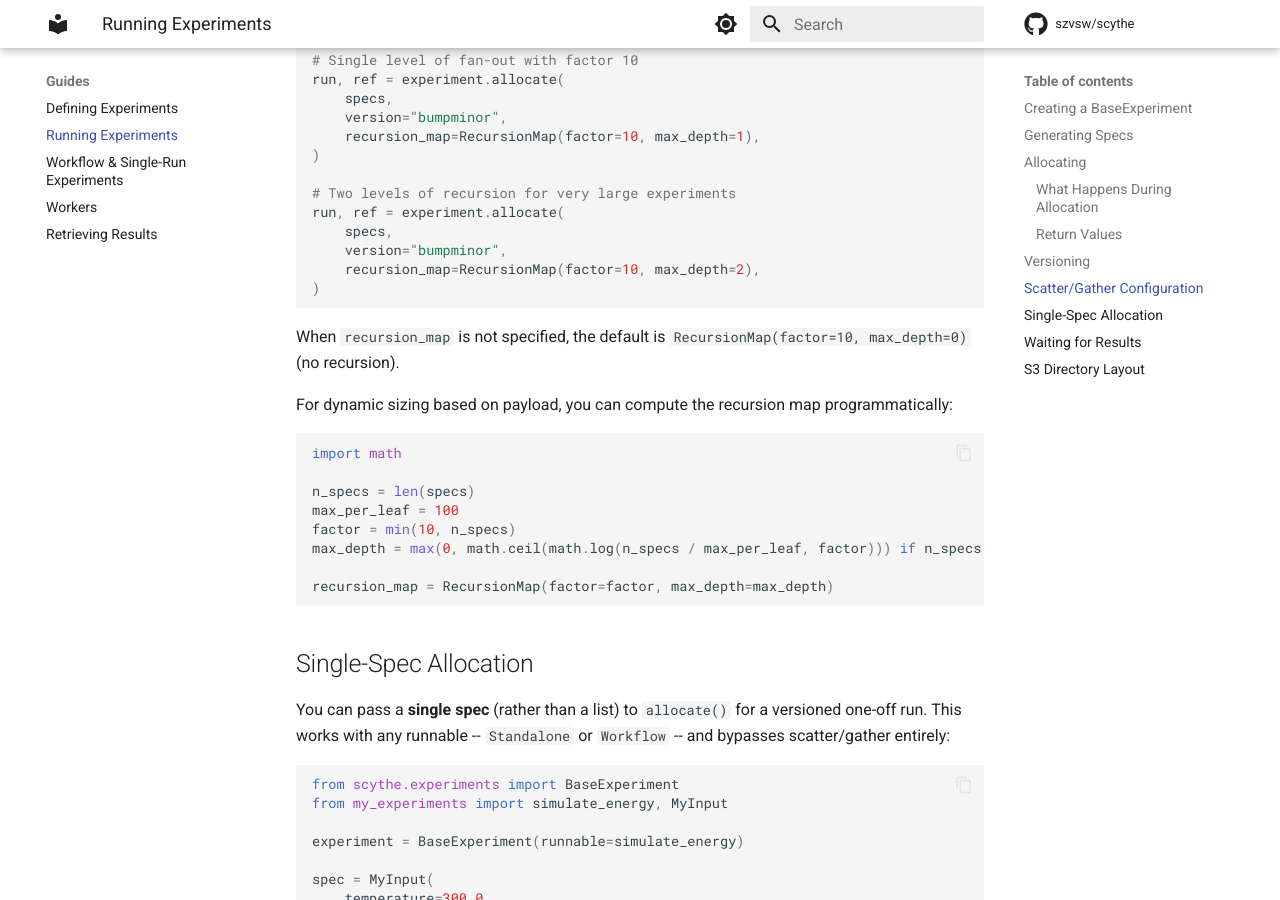
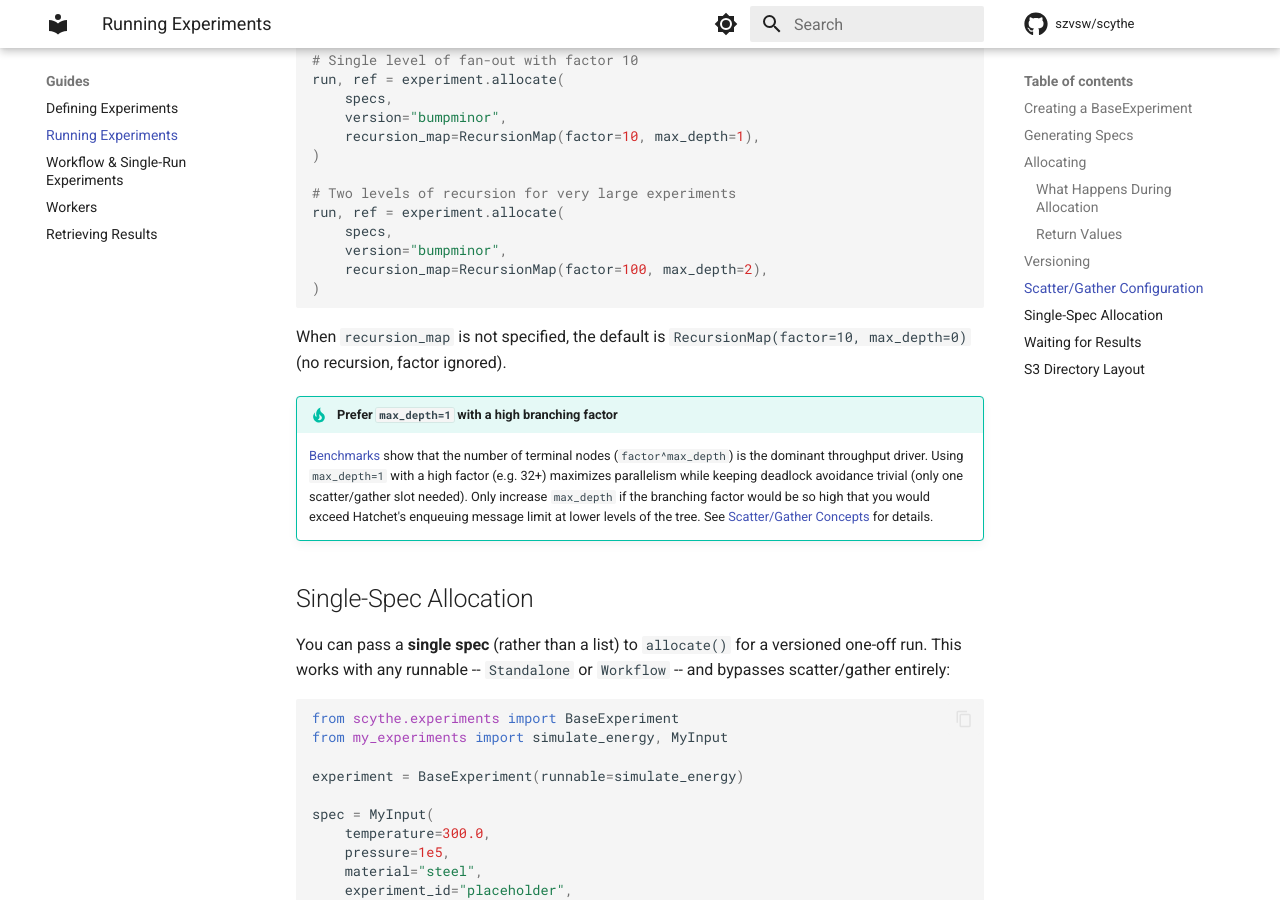
Before and after one commit to szvsw/scythe, an MkDocs documentation site: the page built from docs/guides/running-experiments.md, in a window 1280 px wide and 900 px high, scrolled down 3201 px. Built offline with MkDocs 1.6.1 and Material for MkDocs 9.7.7, drawn with Linux system fonts in a browser that asks for light colours; comment, search, counter and statistics services are not loaded.

Commit message:
Improve documentation in re scatter gather subdivison

````diff
--- a/docs/guides/running-experiments.md
+++ b/docs/guides/running-experiments.md
@@ -136,24 +136,14 @@ run, ref = experiment.allocate(
 run, ref = experiment.allocate(
     specs,
     version="bumpminor",
-    recursion_map=RecursionMap(factor=10, max_depth=2),
+    recursion_map=RecursionMap(factor=100, max_depth=2),
 )
 ```
 
-When `recursion_map` is not specified, the default is `RecursionMap(factor=10, max_depth=0)` (no recursion).
+When `recursion_map` is not specified, the default is `RecursionMap(factor=10, max_depth=0)` (no recursion, factor ignored).
 
-For dynamic sizing based on payload, you can compute the recursion map programmatically:
-
-```python
-import math
-
-n_specs = len(specs)
-max_per_leaf = 100
-factor = min(10, n_specs)
-max_depth = max(0, math.ceil(math.log(n_specs / max_per_leaf, factor))) if n_specs > max_per_leaf else 0
-
-recursion_map = RecursionMap(factor=factor, max_depth=max_depth)
-```
+!!! tip "Prefer `max_depth=1` with a high branching factor"
+    [Benchmarks](https://github.com/szvsw/scythe-benchmark) show that the number of terminal nodes (`factor^max_depth`) is the dominant throughput driver. Using `max_depth=1` with a high factor (e.g. 32+) maximizes parallelism while keeping deadlock avoidance trivial (only one scatter/gather slot needed). Only increase `max_depth` if the branching factor would be so high that you would exceed Hatchet's enqueuing message limit at lower levels of the tree. See [Scatter/Gather Concepts](../concepts/scatter-gather.md#choosing-parameters) for details.
 
 ## Single-Spec Allocation
 
````
Also changed, not shown: README.md (+5 -16 lines), docs/blog/building-scythe.md (+9 -11 lines), docs/concepts/scatter-gather.md (+12 -2 lines), docs/deployment/local.md (+3 -0 lines), docs/getting-started/installation.md (+3 -0 lines), docs/getting-started/quickstart.md (+5 -2 lines).
